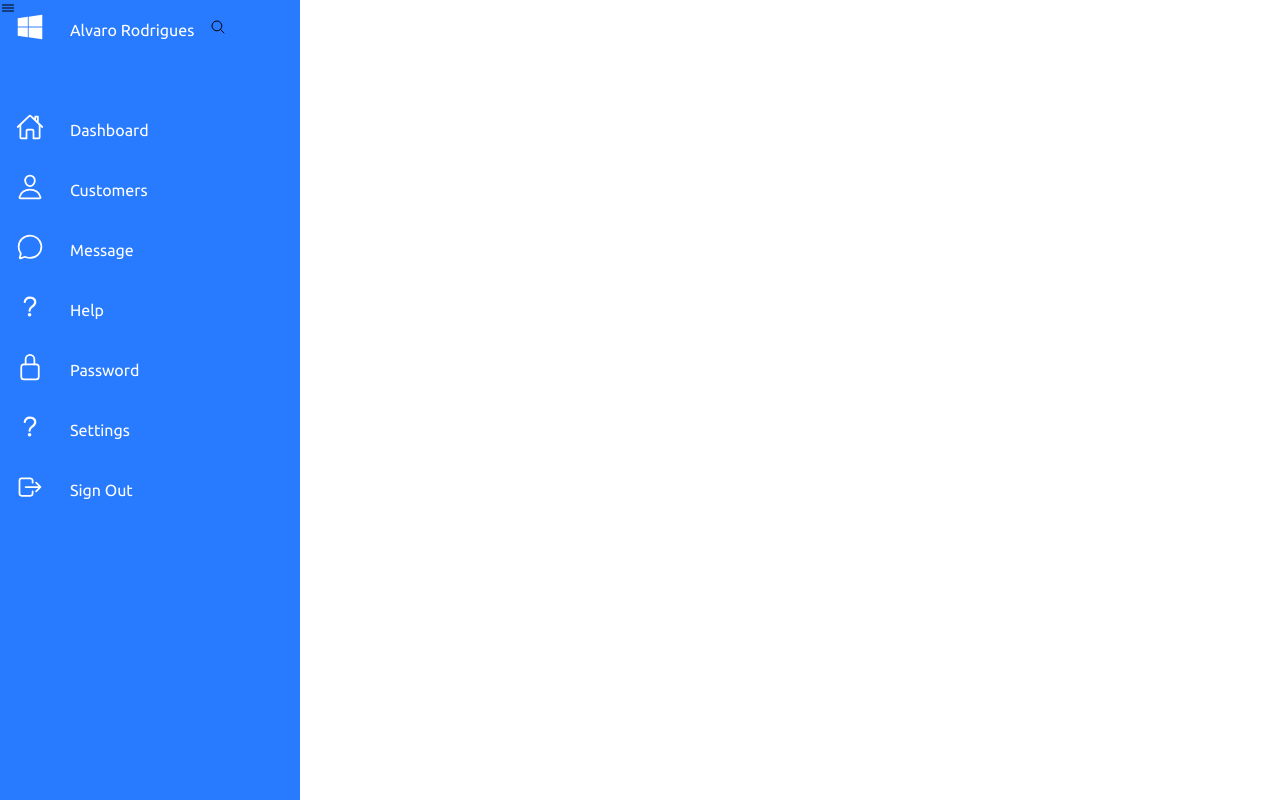
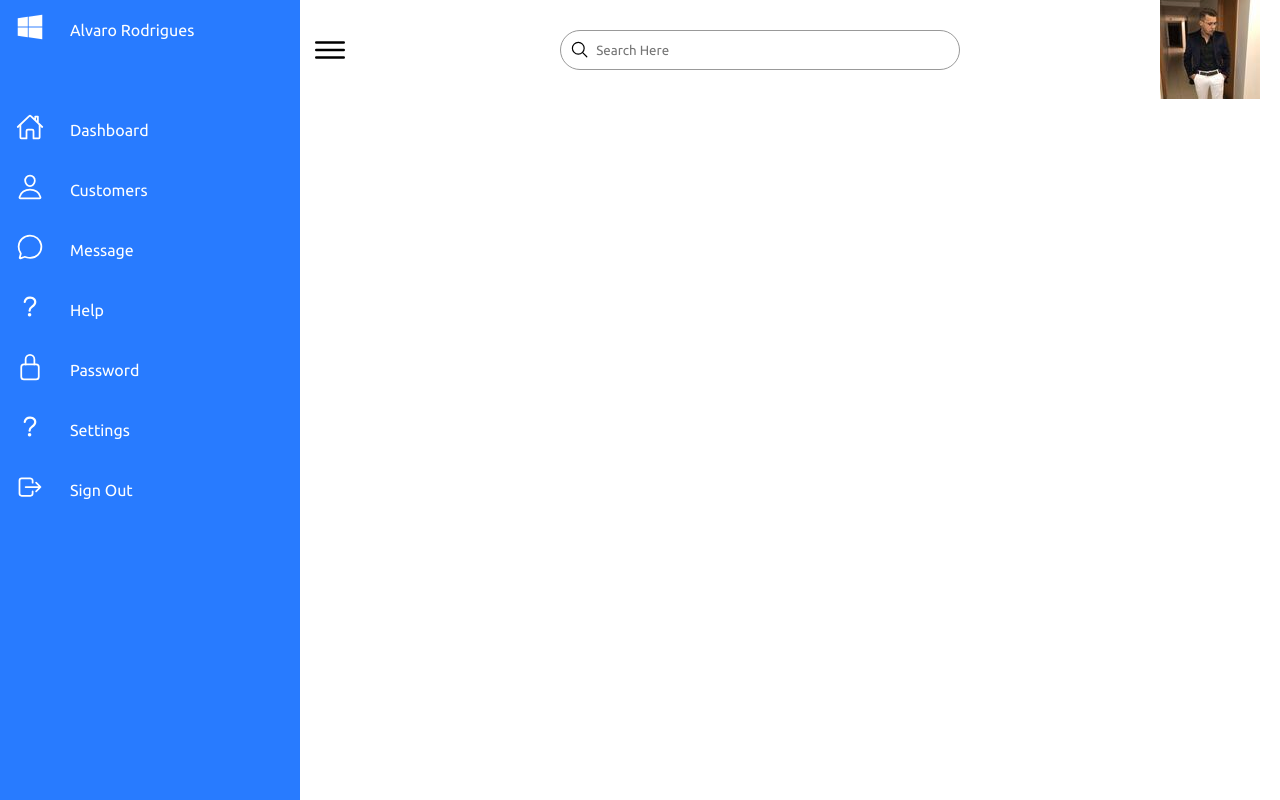
Before and after one commit to alvimlops/AdminDashboard, a plain HTML site: page index.html in a window 1280 px wide. Drawn offline with nearby package versions, Linux system fonts and the light colour scheme.

Commit message:
adicioando leyout a aplicação

```diff
--- a/index.html
+++ b/index.html
@@ -69,11 +69,16 @@
                 <div class="toggle">
                     <ion-icon name="menu-outline"></ion-icon>
                 </div>
+                <!--search-->
                 <div class="search">
                     <label>
                         <input type="text" placeholder="Search Here">
                         <ion-icon name="search-outline"></ion-icon>
                     </label>
+                </div>
+                <!-- userImg-->
+                <div class="user">
+                    <img src="user1.jpg"
                 </div>
             </div>
         </div>
--- a/style.css
+++ b/style.css
@@ -108,3 +108,52 @@ body{
     border-radius: 50%;
     box-shadow: 35px 35px 0 10px ;
 }
+/* main */
+.main{
+    position: absolute;
+    width: calc(100% - 300px);
+    left: 300px;
+    background: white;
+    transition: 0,5s;
+}
+.topbar{
+    width: 98%;
+    height: 100px;
+    display: flex;
+    justify-content: space-between;
+    align-items: center;
+}
+.toggle {
+    position: relative;
+    width: 60px;
+    height: 60px;
+    display: flex;
+    justify-content: center;
+    align-items: center;
+    font-size: 2.5em;
+    cursor: pointer;
+}
+.search{
+    position: relative;
+    width: 400px;
+    margin: 0 10px;
+}
+.search label{
+    position: relative;
+    width: 100%;
+}
+.search label input{
+    width: 100%;
+    height: 40px;
+    border-radius: 40px;
+    padding:  5px 20px;
+    padding-left: 35px;
+    outline: none;
+    border: 1px solid #999 ;
+}
+.search label ion-icon{
+    position: absolute;
+    top: 0;
+    left: 10px;
+    font-size: 1.2em;
+}
```
Also changed, not shown: user.jpg (added), user1.jpg (added).
